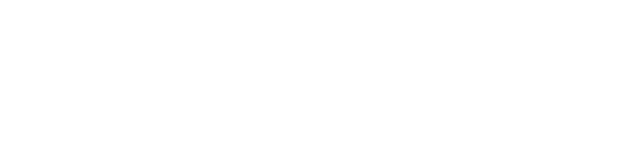
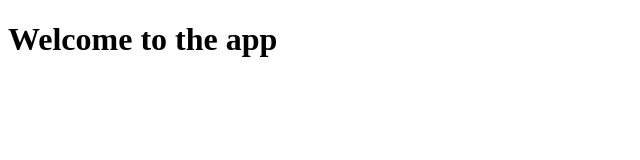
Before and after one commit to KemosahbeAndres/barrio7junio, a website: page src/www/index.html in a window 1280 px wide. Shown: the whole page, without its empty margins (0-640 px from the left). Drawn offline with Linux system fonts and the light colour scheme.

Commit message:
some errors fixed

```diff
--- a/src/index.js
+++ b/src/index.js
@@ -1,7 +1,7 @@
 const express = require("express")
 const app = express()
 app.set('port', process.env.port || 8080)
-app.use('/', express.static(__dirname + '/www'))
+app.use('/', express.static(__dirname + '/www/'))
 app.use('/api/', (req, res)=>{
     res.send("Welcome to api")
 })
--- a/src/www/index.html
+++ b/src/www/index.html
@@ -7,6 +7,6 @@
     <title>Test</title>
 </head>
 <body>
-
+    <h1>Welcome to the app</h1>
 </body>
 </html>
```
